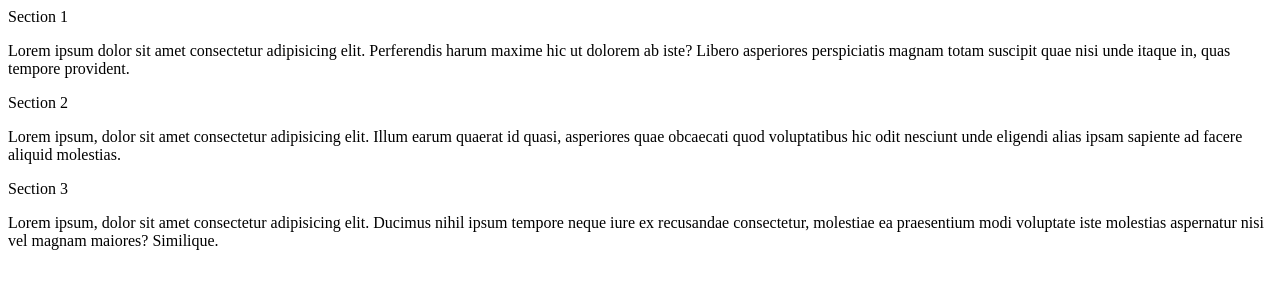
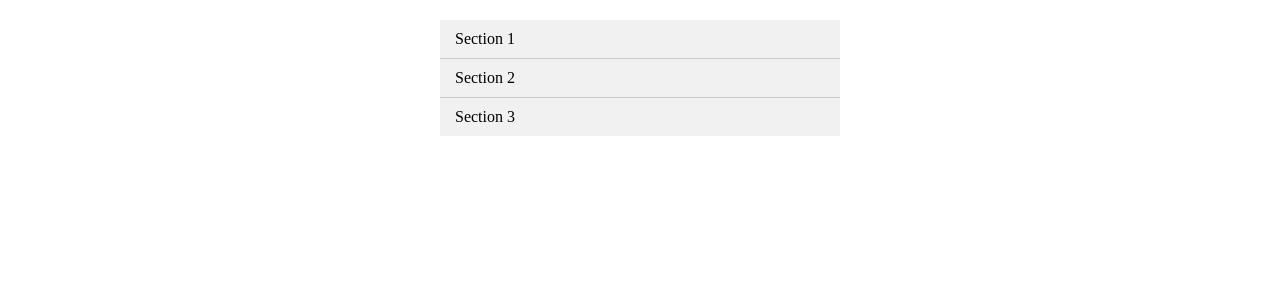
Before and after one commit to nasirhnagri/Acoording-, a plain HTML site: page index.html in a window 1280 px wide. Drawn offline with Linux system fonts and the light colour scheme.

Commit message:
"create style sheet file"

```diff
--- a/index.html
+++ b/index.html
@@ -4,7 +4,7 @@
 <meta charset="UTF-8">
 <meta name="viewport" content="width=device-width, initial-scale=1.0">
 <title>Accordion Example</title>
-
+<link rel="stylesheet" href="style.css">
 </head>
 <body>
 
--- /dev/null
+++ b/style.css
@@ -0,0 +1,26 @@
+
+  .accordion {
+    max-width: 400px;
+    margin: 20px auto;
+  }
+  .accordion-item {
+    border-bottom: 1px solid #ccc;
+  }
+  .accordion-item:last-child {
+    border-bottom: none;
+  }
+  .accordion-header {
+    cursor: pointer;
+    padding: 10px 15px;
+    background-color: #f1f1f1;
+  }
+  .accordion-header:hover {
+    background-color: #e0e0e0;
+  }
+  .accordion-content {
+    display: none;
+    padding: 10px 15px;
+  }
+  .accordion-content.active {
+    display: block;
+  }
```
